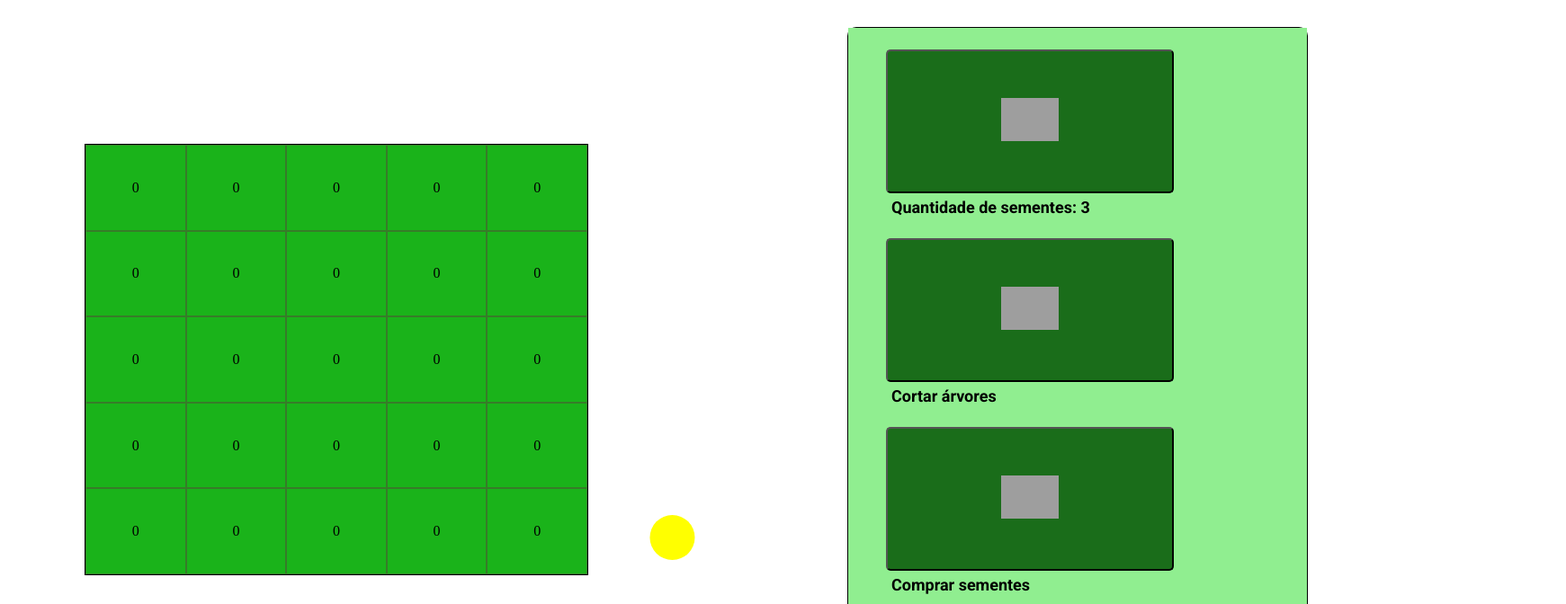
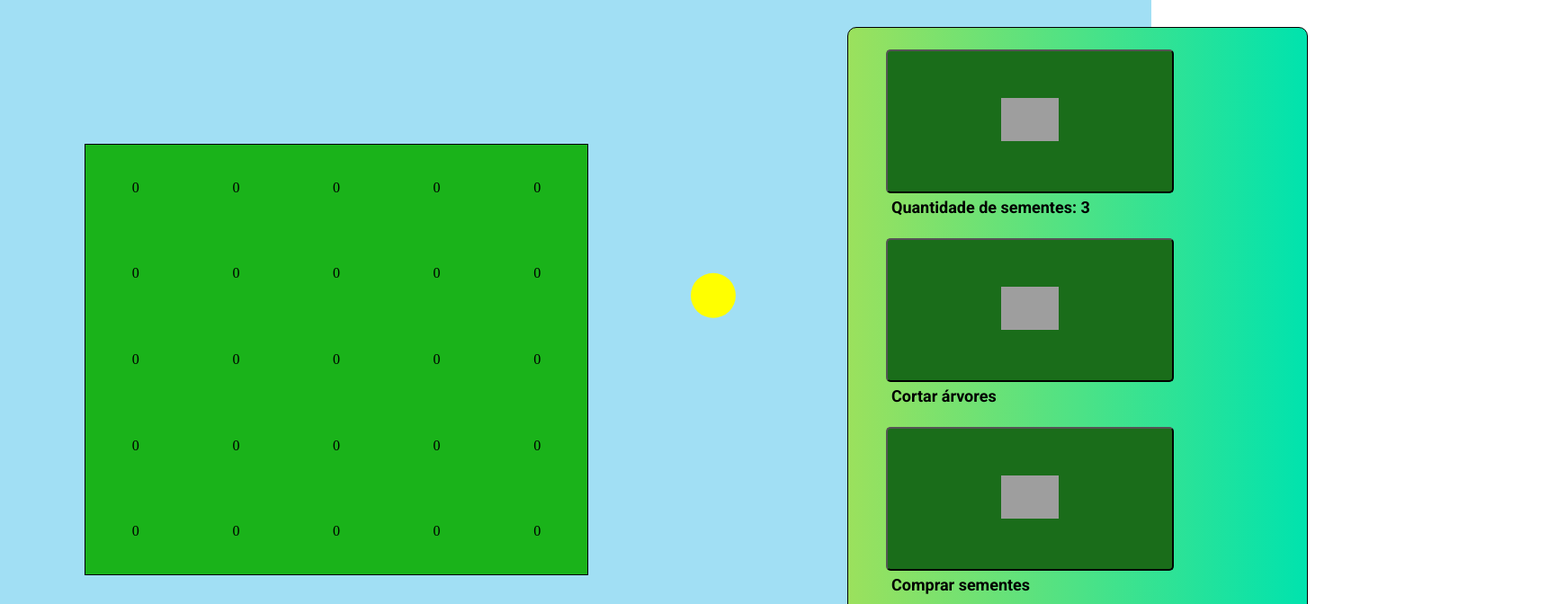
Before and after one commit to NewCad-Lab/newcad-madeireira, a React (Vite) app: page / in a window 1280 px wide. Shown: the top 672 px of the page at 90% size, 1741 px wide, since content can reach past the window. Built offline with nearby package versions, Linux system fonts and the light colour scheme; grey boxes are pictures that could not be loaded.

Commit message:
sistema de dia e noite

```diff
--- a/src/main.jsx
+++ b/src/main.jsx
@@ -4,6 +4,7 @@
   import './styles/global.css'
   import {Home} from './pages/Home'
   import { Terrain } from './pages/Home/index'
+  import { NightSystem } from './pages/Home/index';
 
 function App() {
   const [field, setField] = useState(new Map());
@@ -11,6 +12,7 @@ function App() {
 
   return (
     <div className='flex-container'>
+      <NightSystem/>
       <Terrain field={field} /> {}
       <Home setField={setField} /> {}
     </div>
--- a/src/pages/Home/index.jsx
+++ b/src/pages/Home/index.jsx
@@ -2,7 +2,7 @@ import React, { useEffect, useRef, useState } from 'react';
 import './styles.css'
 import './stylesTerrain.css'
 
-let speed = 0.01;
+let speed = 0.0090;
 
 export function Terrain({ field }) {
   console.log(field);
@@ -26,7 +26,6 @@ export function Terrain({ field }) {
 export function Home({ setField }) {
 
   const [seeds, setSeeds] = useState(3);
-
   const [log, setLog] = useState(0)
 
 
@@ -45,6 +44,7 @@ export function Home({ setField }) {
     const generatedField = generateField();
     setField(generatedField);
   }, [setField]);
+
 
   function buySeeds() {
     if (log >= 1) {
@@ -71,6 +71,27 @@ export function Home({ setField }) {
     }
   }
 
+  function minSeeds() {
+    if (seeds >= 1) {
+    setSeeds(seeds - 1)}
+    else
+    {
+      alert("não tem")
+    }
+  }
+  function fastFoward() {
+    if (log >= 2) {
+      const interval = setInterval(() => {
+        speed = 0.02;
+        setLog(log -2)
+      },);
+
+      setTimeout(() => {
+        clearInterval(interval);
+        speed = 0.018;
+      }, 5000);
+    }
+  }
 
 return (
   <main>
@@ -79,14 +100,14 @@ export function Home({ setField }) {
 
       <div className='container-buttons'>
         <div className='button-item'>
-            <button id="button" className='button-seed' onClick={() => setSeeds(seeds - 1)}>
+          <button id="button" className='button-seed' onClick={minSeeds}>
             <img src="https://www.svgrepo.com/show/130645/seeds.svg" alt="Seed" />
           </button>
           <p>Quantidade de sementes: {seeds}</p>
         </div>
 
         <div className='button-item'>
-            <button id="button" className='button-chop' onClick={() => setSeeds(seeds + 1)}>
+          <button id="button" className='button-chop' onClick={chopTree}>
             <img className='imagem' src="https://www.svgrepo.com/show/7675/hatchet.svg" alt="Axe" />
           </button>
           <p>Cortar árvores</p>
@@ -100,7 +121,7 @@ export function Home({ setField }) {
         </div>
 
         <div className='button-item'>
-            <button id="button" className="button-fast-foward" >
+          <button id="button" className="button-fast-foward"  onClick={fastFoward}>
             <img className='imagem' src="https://www.svgrepo.com/show/464927/fast-forward.svg" alt="" />
           </button>
           <p>Acelerar o tempo</p>
@@ -117,21 +138,6 @@ export function Home({ setField }) {
   </main>
 );
 
-}
-
-
-
-function fastFoward() {
-  if (log >= 2) {
-    const interval = setInterval(() => {
-      speed = 0.05;
-    },);
-
-    setTimeout(() => {
-      clearInterval(interval);
-      speed = 0.01;
-    }, 5000);
-  }
 }
 
 
@@ -174,16 +180,56 @@ function MoveSun() {
   );
 }
 
-export function nightSystem() {
-  const [backgroundColor, setBackgroundColor] = useState('background-color:rgba(69, 192, 233, 0.507)');
+export function NightSystem() {
+  const initialColor = 'rgba(69, 192, 233, 0.507)';
+  const darkColor = 'rgba(0, 51, 102, 0.507)';
+  const [backgroundColor, setBackgroundColor] = useState(initialColor);
+  const [isDarkening, setIsDarkening] = useState(true);
 
   useEffect(() => {
     const interval = setInterval(() => {
-      const newColor = rgb.map(value => Math.max(value - 10, 0));
-      setBackgroundColor(`rgb{$newColor.join(',')})`);
-    }, 500);
+      const rgba = backgroundColor.match(/(\d+\.?\d*)/g);
+      if (!rgba) return;
 
+      const rgb = rgba.slice(0, 3).map(Number);
+      let newColor;
+
+      if (isDarkening) {
+        newColor = rgb.map((value, index) => {
+          const minValue = [0, 51, 102][index];
+          return Math.max(value - 10, minValue);
+        });
+
+        if (newColor.every((value, index) => value <= [0, 51, 102][index])) {
+          setIsDarkening(false);
+        }
+      } else {
+        newColor = rgb.map((value, index) => {
+          return Math.min(value + 10, [69, 192, 233][index]);
+        });
+
+        if (newColor.every((value, index) => value === Number(rgba[index]))) {
+          setIsDarkening(true);
+        }
       }
 
-  )
+      setBackgroundColor(`rgba(${newColor.join(',')}, ${rgba[3]})`);
+    }, 180);
+
+    return () => clearInterval(interval);
+  }, [backgroundColor, isDarkening]);
+
+  return (
+    <div style={{
+      position: 'fixed',
+      top: 0,
+      left: 0,
+      height: '100vh',
+      width: '100vw',
+      backgroundColor,
+      zIndex: -1,
+      overflow: 'hidden'
+    }}>
+    </div>
+  );
 }
--- a/src/pages/Home/styles.css
+++ b/src/pages/Home/styles.css
@@ -1,40 +1,20 @@
 .terrain {
-    background: #9be15d;
-    background: linear-gradient(to right,
-            #9be15d, #00e3ae);
     width: 35rem;
     height: 30rem;
     display: grid;
     grid-template-columns: repeat(5, 1fr);
     grid-template-rows: repeat(5, 1fr);
     border: 1px solid #000;
-    border: 1px solid #000;
     position: relative;
 }
 
 .cell {
-    border: 1px solid #377c29;
     display: flex;
     align-items: center;
     justify-content: center;
     background-color: #1ab31a;
 }
 
-.state-0 {
-    background-color: #1ab31a;
-}
-
-.state-1 {
-    background-color: #1ab31a;
-}
-
-.state-2 {
-    background-color: #1ab31a;
-}
-
-.state-3 {
-    background-color: #1ab31a;
-}
 
 .container {
     height: 95vh;
@@ -43,71 +23,11 @@
     margin-right: 20px;
     border-radius: 10px;
     border: 1px solid;
-
-
-    background: #9be15d;
-    background: linear-gradient(to right,
-
-            #9be15d, #00e3ae);
-    border: 1px solid #000;
-    right: -18rem;
-    background-color: lightgreen;
-}
-
-.container-buttons {
-    display: flex;
-    flex-wrap: wrap;
-    background-color: lightgreen;
-}
-
-.container .container-buttons button:hover {
-    background-color: rgb(102, 240, 113);
-
-}
-
-.container .container-buttons button {
-    height: 10rem;
-    width: 20rem;
-    background-color: rgba(153, 18, 216, 0.082);
-    padding: 2px;
-    margin-top: 1.5rem;
-    margin-left: 2.6rem;
-    border-radius: 5px;
-    justify-content: center;
-    align-items: center;
-    cursor: pointer;
-    background-color: rgb(26, 109, 26);
-    transition: background-color, 0.3s ease-in-out;
-}
-
-.container-buttons p {
-    margin-left: 3rem;
-    font-size: large;
-    font-weight: 600;
-    margin-top: 5px;
-    font-family: roboto;
-    background-color: lightgreen;
-}
-
-.container-buttons button img {
-    width: 4rem;
-    background-color: rgb(26, 109, 26);
-    height: auto;
-    transition: background-color, 0.3s ease-in-out;
-}
-
-.container-buttons button:hover img {
-    background-color: rgb(102, 240, 113);
-}
-
-.container .log {
-
     background: #9be15d;
     background: linear-gradient(to right,
             #9be15d, #00e3ae);
     border: 1px solid #000;
     right: -18rem;
-    background-color: lightgreen;
 }
 
 .container-buttons {
@@ -155,14 +75,43 @@
     background-color: rgb(102, 240, 113);
 }
 
-.container .log {
-    & p {
-        margin-left: 1rem;
-        top: 22.5rem;
-        font-size: large;
-        font-weight: 600;
-        font-family: roboto;
-    }
+.container .container-buttons button {
+    height: 10rem;
+    width: 20rem;
+    background-color: rgba(153, 18, 216, 0.082);
+    padding: 2px;
+    margin-top: 1.5rem;
+    margin-left: 2.6rem;
+    border-radius: 5px;
+    justify-content: center;
+    align-items: center;
+    cursor: pointer;
+    background-color: rgb(26, 109, 26);
+    transition: background-color, 0.3s ease-in-out;
+}
+
+.container-buttons p {
+    margin-left: 3rem;
+    font-size: large;
+    font-weight: 600;
+    margin-top: 5px;
+    font-family: roboto;
+
+}
+
+.container-buttons button img {
+    width: 4rem;
+    background-color: rgb(26, 109, 26);
+    height: auto;
+    transition: background-color, 0.3s ease-in-out;
+}
+
+.container .log p {
+    margin-left: 1rem;
+    top: 22.5rem;
+    font-size: large;
+    font-weight: 600;
+    font-family: roboto;
 }
 
 .container .log img {
```
Lines whose indentation alone changed are shown as unchanged.
